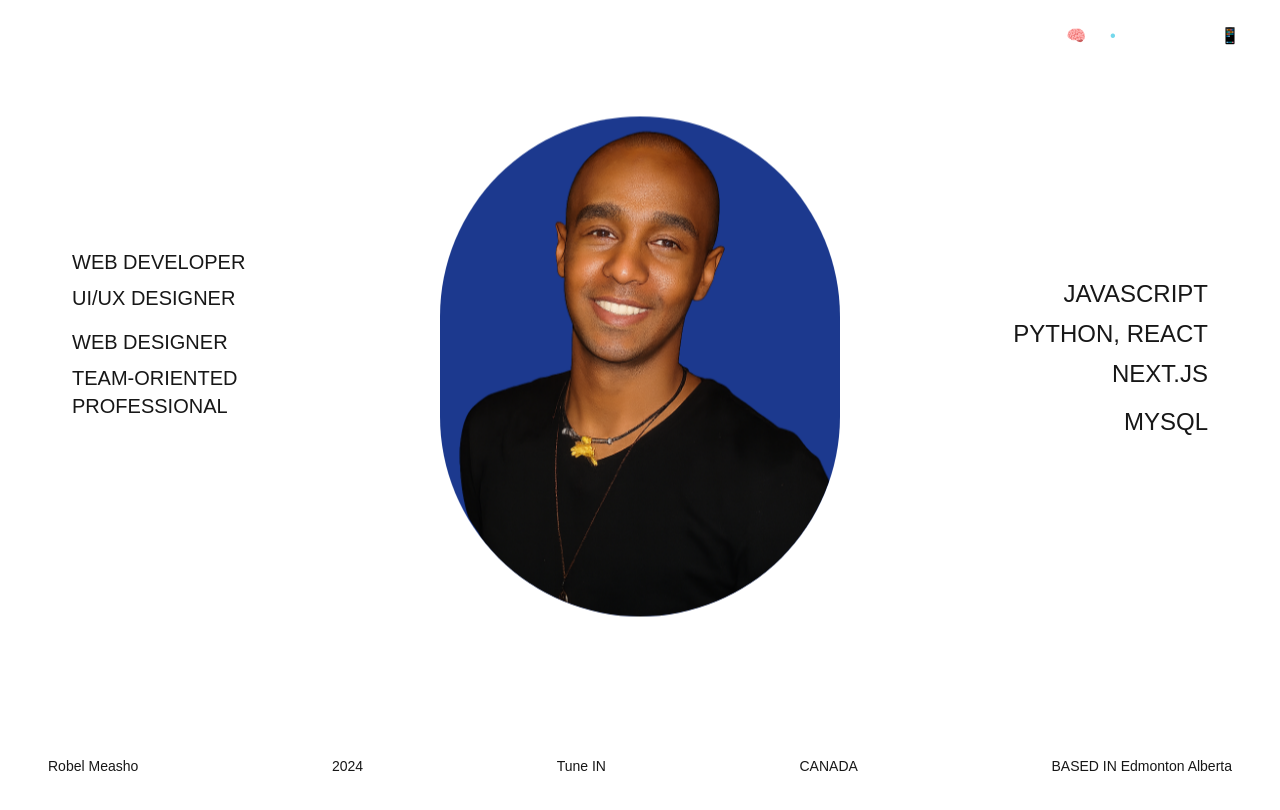
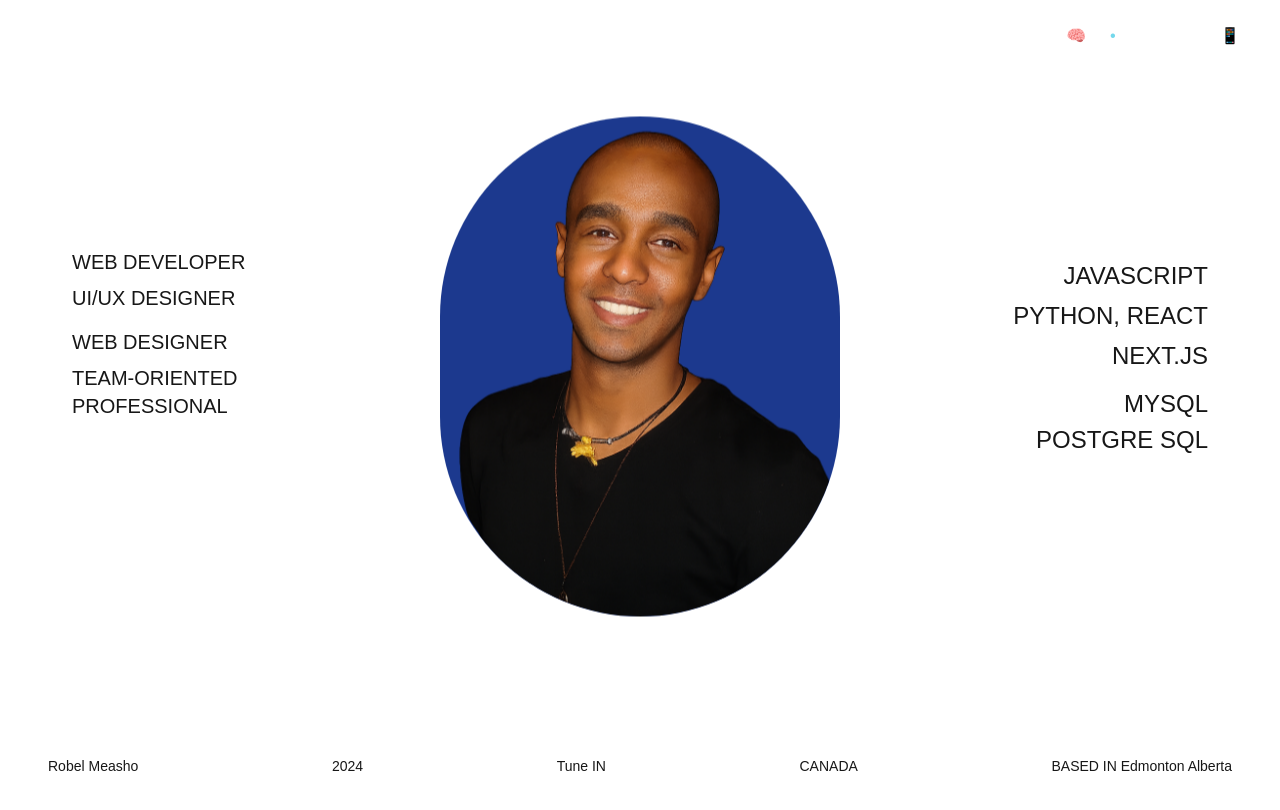
Before and after one commit to robelmeasho/My-Personal-Web-Dev-Site, a Next.js app: page / in a window 1280 px wide. Shown: the top 810 px of the page. Built offline with nearby package versions, Linux system fonts and the light colour scheme.

Commit message:
Update page.tsx

```diff
--- a/src/app/page.tsx
+++ b/src/app/page.tsx
@@ -264,6 +264,7 @@ const Hero: React.FC = () => {
                 <h2 className="text-neon-teal text-2xl mb-2">PYTHON, REACT</h2>
                 <h2 className="text-neon-teal text-2xl mb-4">NEXT.JS</h2>
                 <h2 className="text-neon-teal text-2xl mb-1">MYSQL</h2>
+                <h2 className="text-neon-teal text-2xl mb-1">POSTGRE SQL</h2>
               </div>
 
               <div className="mt-12 text-white">
```
